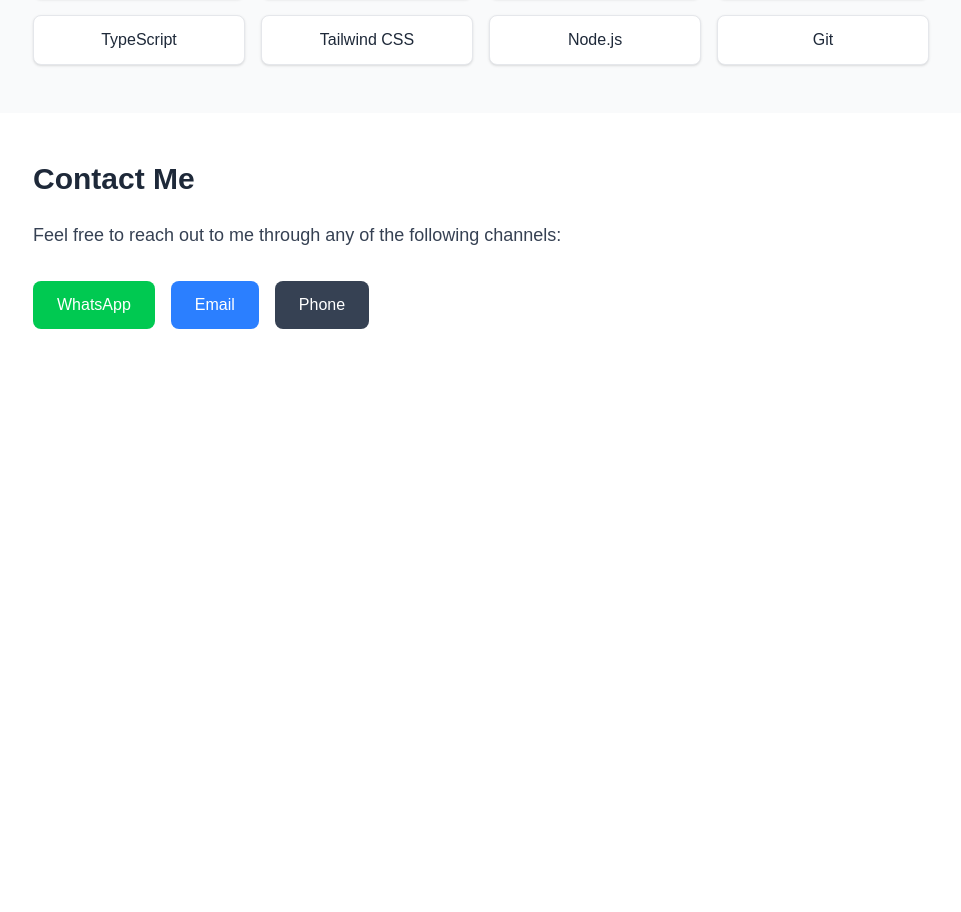
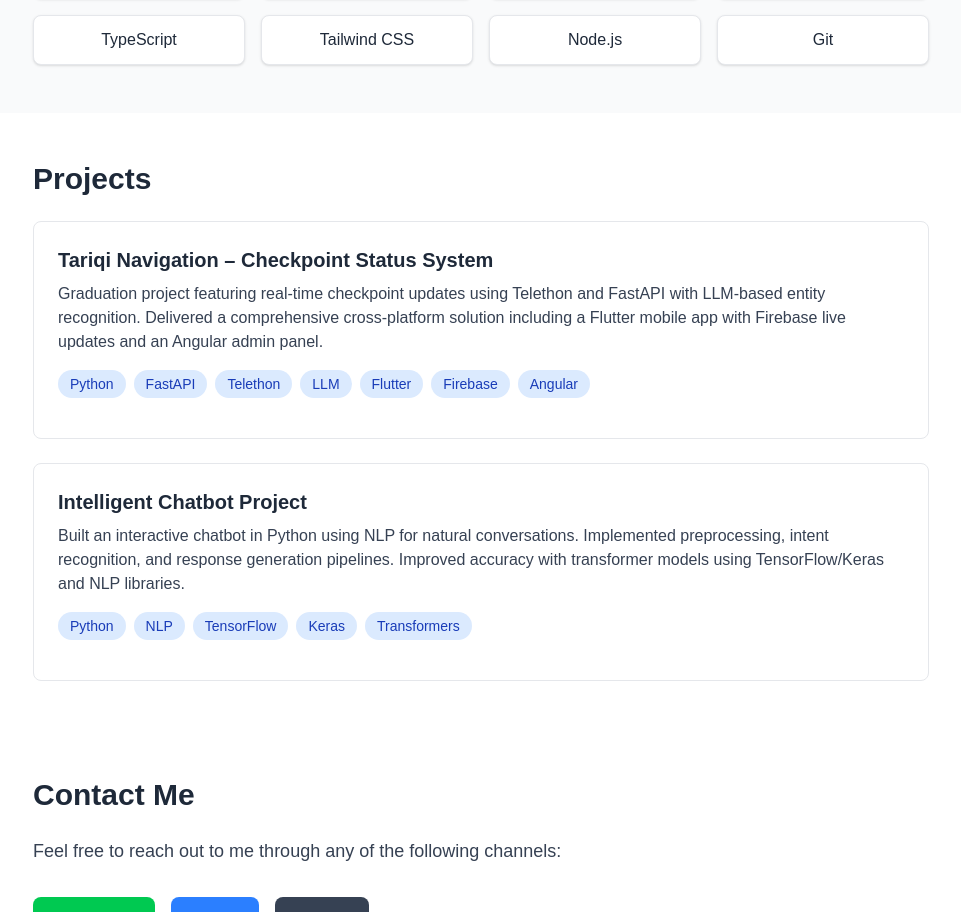
Before and after one commit to yousef-isaifan/personal-portfolio, a Next.js app: page / in a window 1280 px wide. Shown: the part 1012-1924 px from the top of the page, without its empty margins (159-1120 px from the left). Before the commit the page ends 1389 px from the top, so only its background shows below. Built offline with nearby package versions, Linux system fonts and the light colour scheme.

Commit message:
Add Projects component and integrate into Home page

```diff
--- a/app/page.tsx
+++ b/app/page.tsx
@@ -1,6 +1,7 @@
 import Header from "@/components/Header";
 import Bio from "@/components/Bio";
 import Skills from "@/components/Skills";
+import Projects from "@/components/Projects";
 import Contact from "@/components/Contact";
 
 export default function Home() {
@@ -10,6 +11,7 @@
       <main className="w-full">
         <Bio />
         <Skills />
+        <Projects />
         <Contact />
       </main>
     </div>
--- /dev/null
+++ b/components/Projects.tsx
@@ -0,0 +1,57 @@
+export default function Projects() {
+  const projects = [
+    {
+      title: "Tariqi Navigation – Checkpoint Status System",
+      description: "Graduation project featuring real-time checkpoint updates using Telethon and FastAPI with LLM-based entity recognition. Delivered a comprehensive cross-platform solution including a Flutter mobile app with Firebase live updates and an Angular admin panel.",
+      technologies: ["Python", "FastAPI", "Telethon", "LLM", "Flutter", "Firebase", "Angular"],
+      link: "#"
+    },
+    {
+      title: "Intelligent Chatbot Project",
+      description: "Built an interactive chatbot in Python using NLP for natural conversations. Implemented preprocessing, intent recognition, and response generation pipelines. Improved accuracy with transformer models using TensorFlow/Keras and NLP libraries.",
+      technologies: ["Python", "NLP", "TensorFlow", "Keras", "Transformers"],
+      link: "#"
+    }
+  ];
+
+  return (
+    <section className="w-full py-12 px-6 bg-white">
+      <div className="max-w-4xl mx-auto">
+        <h2 className="text-3xl font-bold text-gray-800 mb-6">Projects</h2>
+        <div className="space-y-6">
+          {projects.map((project, index) => (
+            <div
+              key={index}
+              className="border border-gray-200 rounded-lg p-6 hover:shadow-lg transition-shadow"
+            >
+              <h3 className="text-xl font-semibold text-gray-800 mb-2">
+                {project.title}
+              </h3>
+              <p className="text-gray-700 mb-4">{project.description}</p>
+              <div className="flex flex-wrap gap-2 mb-4">
+                {project.technologies.map((tech) => (
+                  <span
+                    key={tech}
+                    className="bg-blue-100 text-blue-800 text-sm px-3 py-1 rounded-full"
+                  >
+                    {tech}
+                  </span>
+                ))}
+              </div>
+              {project.link && project.link !== "#" && (
+                <a
+                  href={project.link}
+                  target="_blank"
+                  rel="noopener noreferrer"
+                  className="text-blue-600 hover:text-blue-800 font-medium"
+                >
+                  View Project →
+                </a>
+              )}
+            </div>
+          ))}
+        </div>
+      </div>
+    </section>
+  );
+}
```
